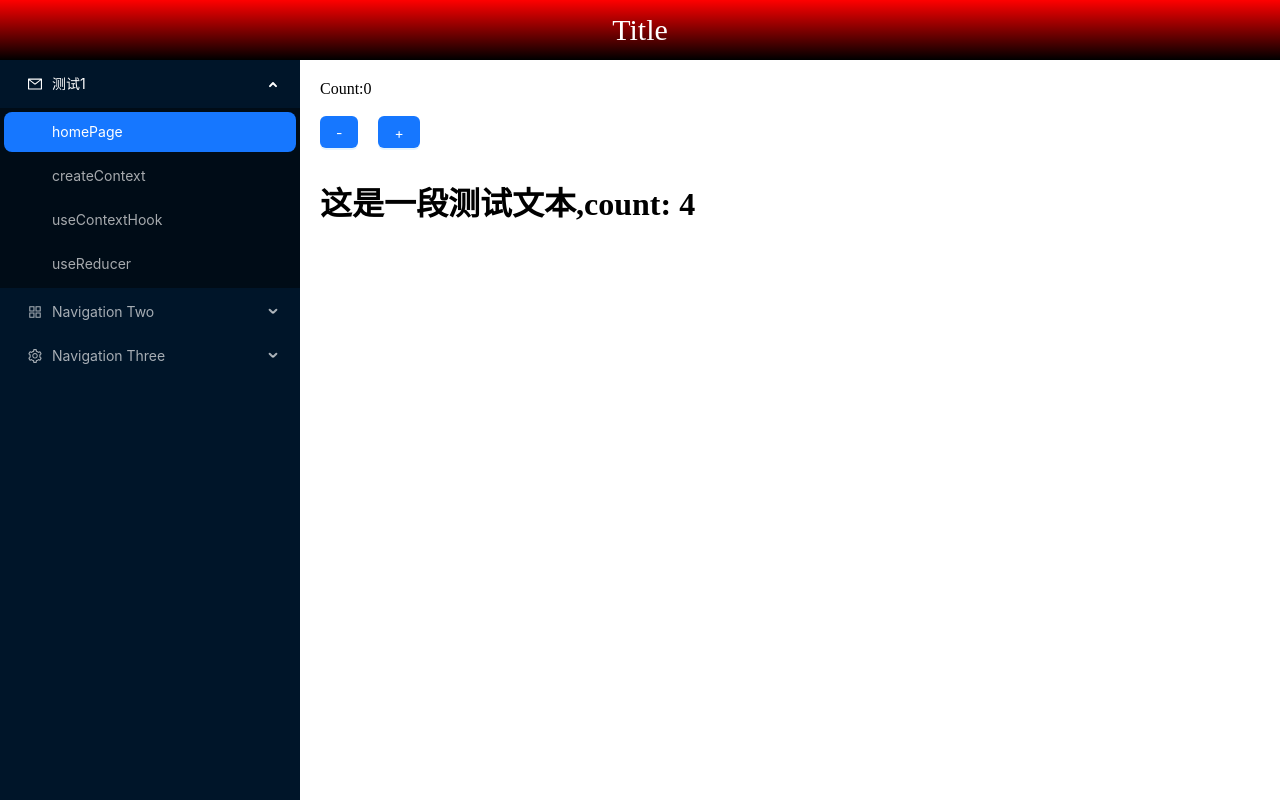
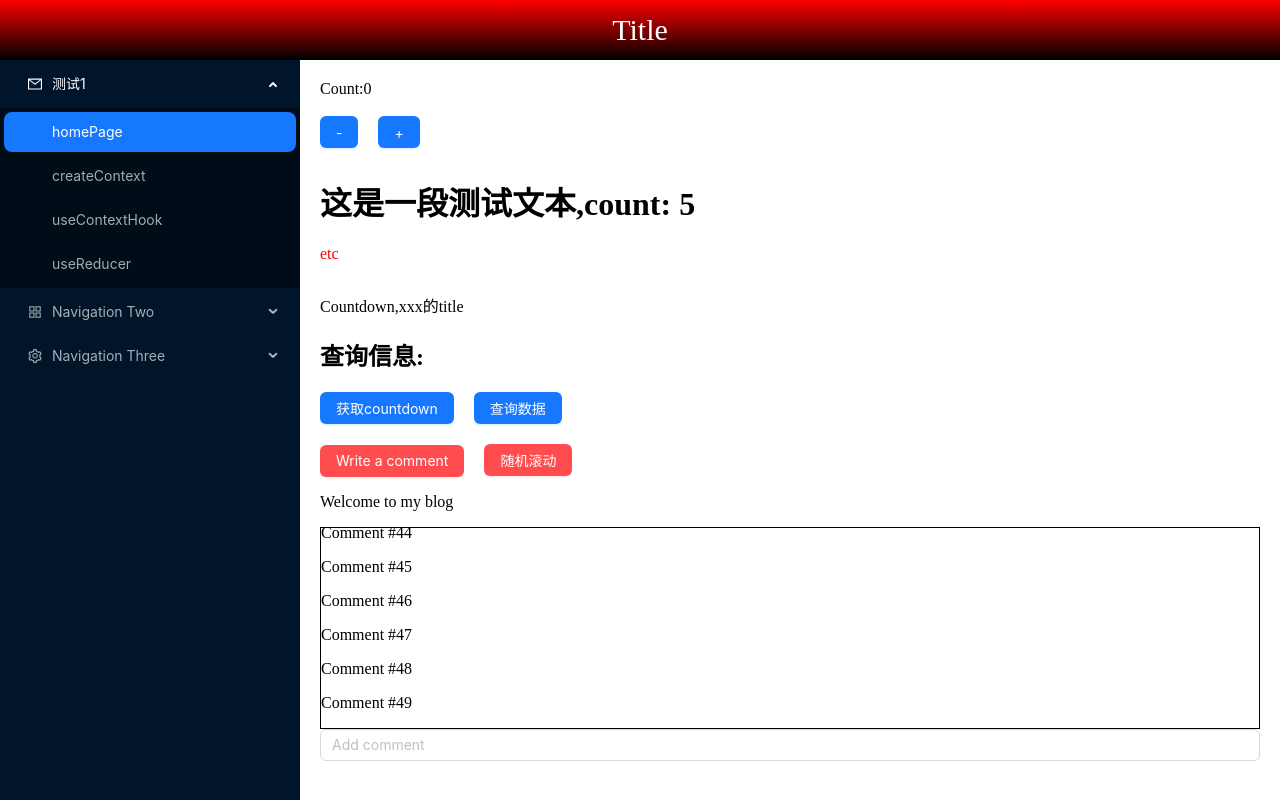
Before and after one commit to wxh233/react-qpi-test, a React (Vite) app: page /useReducer in a window 1280 px wide. Built offline with nearby package versions, Linux system fonts and the light colour scheme.

Commit message:
[update] forwordRef测试用例

```diff
--- /dev/null
+++ b/src/views/useHook/reducer/Countdown.tsx
@@ -0,0 +1,59 @@
+import { forwardRef, useImperativeHandle, useState } from "react";
+import { Button } from "antd";
+import axios from "axios";
+import './api';
+
+
+export type CountdownHandle = {
+  start:()=> void;
+  dataApi:()=>void;
+}
+
+type CountdownProps = {
+  title:string;
+  onClick:()=>void;
+  getData:()=> void;
+};
+
+type  ApiParams = {
+  id:number,
+  base:string,
+  week:string,
+  ip:string
+}
+
+const Countdown = forwardRef<CountdownHandle, CountdownProps>((props,ref)=>{
+  const  {title,onClick,getData} = props;
+  const [info,setInfo] = useState<ApiParams|null>(null);
+  useImperativeHandle(ref,()=>({
+    start(){
+      console.log("Start");
+      alert("Start")
+    },
+    dataApi(){
+       axios.get('/api/list')
+       .then(res=>{
+        console.log(res);
+         setInfo(res.data.data)
+       })
+    }
+  }))
+  return <>
+    <div style={{marginBottom:20}}>Countdown,{title}</div>
+    <h2>查询信息:</h2>
+    <p>
+      {
+        info?<>
+        <ol>
+          <li>日期：{info.base + info.week}</li>
+          <li>IP：{info.ip}</li>
+        </ol>
+        </>:''
+      }
+    </p>
+    <Button type="primary" onClick={onClick}>获取countdown</Button>
+    <Button type="primary" style={{marginLeft:20}} onClick={getData}>查询数据</Button>
+  </>
+})
+
+export default Countdown;
--- a/src/views/useHook/reducer/Effect.tsx
+++ b/src/views/useHook/reducer/Effect.tsx
@@ -8,14 +8,14 @@ function DelayEffect(props:{timerMs:number}){
     setTimeout(()=>{
 
     },timerMs*1000);
-    const timer = setInterval(()=>{
-      console.log(time);
+    // const timer = setInterval(()=>{
+    //   console.log(time);
 
-      if((time as number)<1){
-        clearInterval(timer);
-      }
-      setTime((time as number) - 1);
-    },1000);
+    //   if((time as number)<1){
+    //     clearInterval(timer);
+    //   }
+    //   setTime((time as number) - 1);
+    // },1000);
     //  return ()=>{
     //   clearInterval(timer);
     //  }
--- /dev/null
+++ b/src/views/useHook/reducer/RefTest.tsx
@@ -0,0 +1,24 @@
+import { useEffect, useRef } from "react";
+
+function RefTest() {
+  const divRef = useRef<HTMLDivElement>(null!);
+  useEffect(()=>{
+    if(!divRef.current){
+      throw Error("divRef is not defined")
+    }
+
+    doSomethingWith(divRef.current)
+  })
+
+  function doSomethingWith<T extends HTMLDivElement>(div:T){
+    setTimeout(()=>{
+       div.style.color = "red";
+    },2000)
+  }
+
+  return <>
+    <div ref={divRef}>etc</div>
+  </>
+}
+
+export default RefTest;
--- a/src/views/useHook/reducer/TestReducer.tsx
+++ b/src/views/useHook/reducer/TestReducer.tsx
@@ -1,6 +1,9 @@
-import { useReducer } from "react";
+import { useEffect, useReducer, useRef } from "react";
 import { Button } from "antd";
 import DelayEffect from "./Effect";
+import RefTest from "./RefTest";
+import Countdown ,{CountdownHandle} from "./Countdown";
+import ForwordRefTest from "./forwordRefDemo";
 const initialState = {count:0};
 type ACTIONTYPE = |{type:"increment";payload:number} | {type:"decrement",payload:string};
 
@@ -22,6 +25,11 @@ function reducer(state:typeof initialState,action:ACTIONTYPE){
 
 function Counter(){
   const [state,dispatch] = useReducer(reducer,initialState);
+  const countdownEl = useRef<CountdownHandle>(null!);
+
+  function handleCountdown(){
+    countdownEl.current.start();
+  }
   return (
     <>
      Count:{state.count}
@@ -33,6 +41,16 @@ function Counter(){
      <div style={{marginTop:30}}>
       <DelayEffect timerMs={5}/>
      </div>
+
+     <RefTest/>
+
+     <div style={{marginTop:30}}>
+      <Countdown ref={countdownEl} title="xxx的title" onClick={handleCountdown} getData={()=>{countdownEl.current.dataApi()}} />
+     </div>
+
+     <div style={{marginTop:20}}>
+      <ForwordRefTest/>
+     </div>
     </>
   )
 }
--- /dev/null
+++ b/src/views/useHook/reducer/api.ts
@@ -0,0 +1,13 @@
+import Mock, { Random } from 'mockjs';
+
+Random.ip()
+Mock.mock('/api/list','get',{
+  'data|1':[
+    {
+      'id|+1':1,
+      'base':'星期',
+      'week|1':['日','一','二','三','四','五','六'],
+      'ip':'@ip'
+    }
+  ]
+})
--- /dev/null
+++ b/src/views/useHook/reducer/forwordRefDemo/AddComment.tsx
@@ -0,0 +1,33 @@
+import { forwardRef, useImperativeHandle, useRef,MutableRefObject} from "react";
+import Input, { InputRef } from "antd/es/input/Input";
+
+export type InputHandle = {
+  foucs:()=> void;
+  clear:()=>void;
+}
+
+type InputProps ={
+  placeholder:string;
+  saveComment:(e:React.KeyboardEvent<HTMLInputElement>)=>void;
+}
+
+
+const AddComment = forwardRef<InputHandle,InputProps>(({placeholder,saveComment},ref)=>{
+  const inputRef = useRef<HTMLInputElement>(null!)
+  useImperativeHandle(ref,(()=>{
+    return {
+      foucs(){
+        inputRef.current.focus();
+      },
+      clear(){
+        inputRef.current.input.value = '';
+      }
+    }
+  }))
+  return <>
+    {/* <input type="text" placeholder={placeholder} ref={inputRef} onKeyUp={(e)=>{saveComment(e)}} /> */}
+    <Input placeholder={placeholder} ref={inputRef} onKeyUp={(e)=>{saveComment(e)}} />
+  </>
+})
+
+export default AddComment;
--- /dev/null
+++ b/src/views/useHook/reducer/forwordRefDemo/CommentList.tsx
@@ -0,0 +1,42 @@
+import { ElementType, ReactPropTypes, forwardRef, useImperativeHandle, useRef } from "react"
+
+export type CommentListHandle = {
+  scrollToBootom:()=>void;
+  scrollTopRandom:()=>void;
+}
+
+type propsType = {
+  comments:JSX.Element[]
+}
+
+const CommentList = forwardRef<CommentListHandle,propsType>(function CommentList(props,ref){
+  const textRef = useRef<HTMLDivElement>(null!);
+  const comments = props.comments;
+  useImperativeHandle(ref,(()=>({
+    scrollToBootom(){
+      const Node = textRef.current;
+      Node.scrollTop = Node.scrollHeight;
+    },
+    scrollTopRandom(){
+      const Node = textRef.current;
+      const top =Math.floor(Math.random()*Node.scrollHeight)
+      Node.scrollTop = top;
+    }
+  })))
+
+  const style = {
+    height:200,
+    overflow:'auto',
+    border:"1px solid #000"
+  }
+
+  return  <>
+    <div className="test-box" style={style} ref={textRef} >
+    {
+      comments
+    }
+    </div>
+  </>
+})
+
+export default CommentList;
--- /dev/null
+++ b/src/views/useHook/reducer/forwordRefDemo/Post.tsx
@@ -0,0 +1,60 @@
+import { forwardRef, useEffect, useImperativeHandle, useRef, useState } from "react";
+import CommentList,{CommentListHandle} from "./CommentList";
+import AddComment ,{InputHandle} from "./AddComment";
+
+export type PostHandle = {
+  scrollAndFocusAddComment:()=>void;
+  scrollTopRandom:()=>void;
+}
+type comType = JSX.Element[]
+
+const Post  = forwardRef((props,ref)=>{
+   const textRef = useRef<CommentListHandle>(null!);
+   const inputRef = useRef<InputHandle>(null);
+   useImperativeHandle(ref,(()=>({
+    scrollAndFocusAddComment(){
+      textRef.current?.scrollToBootom();
+      inputRef.current?.foucs();
+    },
+    scrollTopRandom(){
+      textRef.current.scrollTopRandom();
+    }
+
+   })))
+
+   const [comments,setComments] = useState<comType>([])
+
+   useEffect(()=>{
+    const  data = []
+    for(let i = 1;i<50;i++){
+     data.push(<p>Comment #{i}</p>)
+    }
+    setComments([...data]);
+   },[]);
+
+   useEffect(()=>{
+    textRef.current?.scrollToBootom();
+    inputRef.current?.clear();
+   },[comments])
+
+
+   function saveComment(e:any){
+      const code = e.keyCode;
+      if(code==13){
+        const data = [
+          ...comments,
+          <p>{e.target.value}</p>
+        ]
+        setComments([...data])
+
+      }
+   }
+
+   return <>
+     <p>Welcome to my blog</p>
+     <CommentList ref={textRef} comments={comments} />
+     <AddComment placeholder="Add comment" saveComment={saveComment} ref={inputRef}/>
+   </>
+})
+
+export default Post;
--- /dev/null
+++ b/src/views/useHook/reducer/forwordRefDemo/index.tsx
@@ -0,0 +1,22 @@
+import { Button } from "antd";
+import { useRef } from "react";
+import Post,{PostHandle} from "./Post";
+function ForwordRefTest(){
+  const postRef = useRef<PostHandle>(null!);
+  function handleClick(){
+    postRef.current.scrollAndFocusAddComment();
+  }
+
+  function handleToRandom() {
+    postRef.current.scrollTopRandom();
+  }
+  return (
+    <>
+      <Button type="primary" danger onClick={handleClick}>Write a comment</Button>
+      <Button type="primary" style={{marginLeft:20}} danger onClick={handleToRandom}>随机滚动</Button>
+      <Post ref={postRef}/>
+    </>
+  )
+}
+
+export default ForwordRefTest;
```
